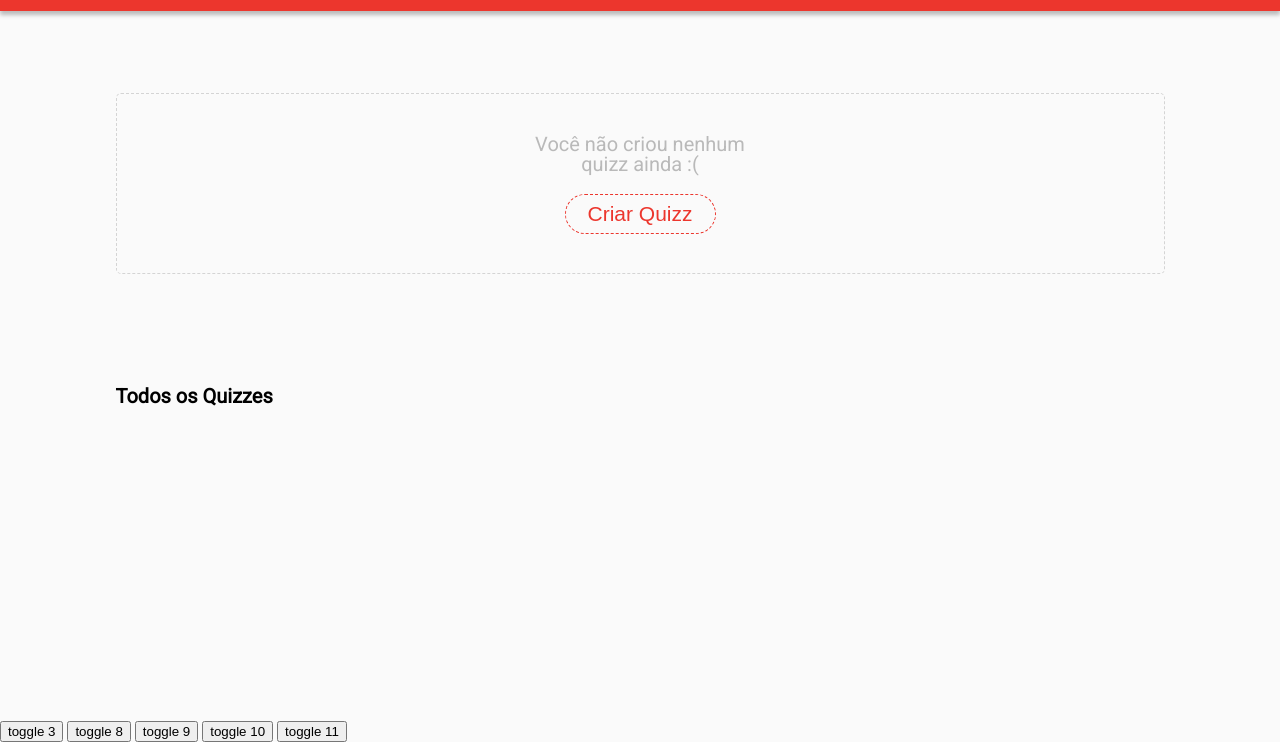
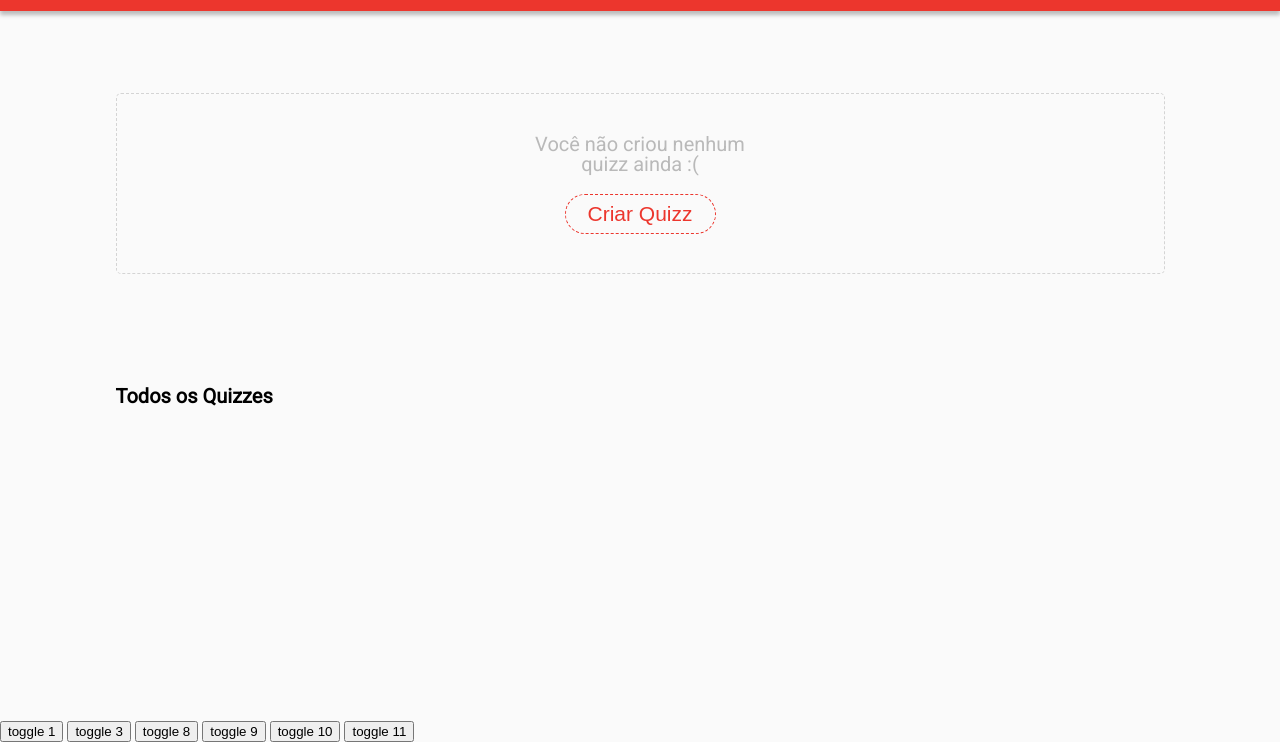
Before and after one commit to Jean-Carlo89/Buzzquizz, a plain HTML site: page index.html in a window 1280 px wide. Shown: the part 58-800 px from the top of the page. Drawn offline with nearby package versions, Linux system fonts and the light colour scheme; no server answers.

Commit message:
exclusão comentarios css

```diff
--- a/index.html
+++ b/index.html
@@ -131,7 +131,7 @@
 
 <!-- ---------------Desktop 8-11------------------------>
 <div class="control-buttons">
-    <!-- <button onclick="testToggleHide(this,'feed')"> toggle 1</button> -->
+     <button onclick="testToggleHide(this,'feed')"> toggle 1</button>
     <button onclick="testToggleHide(this,'quizz-body')"> toggle 3</button>
     <button onclick="testToggleHide(this,'quizz')"> toggle 8</button>
     <button onclick="testToggleHide(this,'questions')"> toggle 9</button>
```
Also changed, not shown: css/styles.css (+2 -79 lines).
